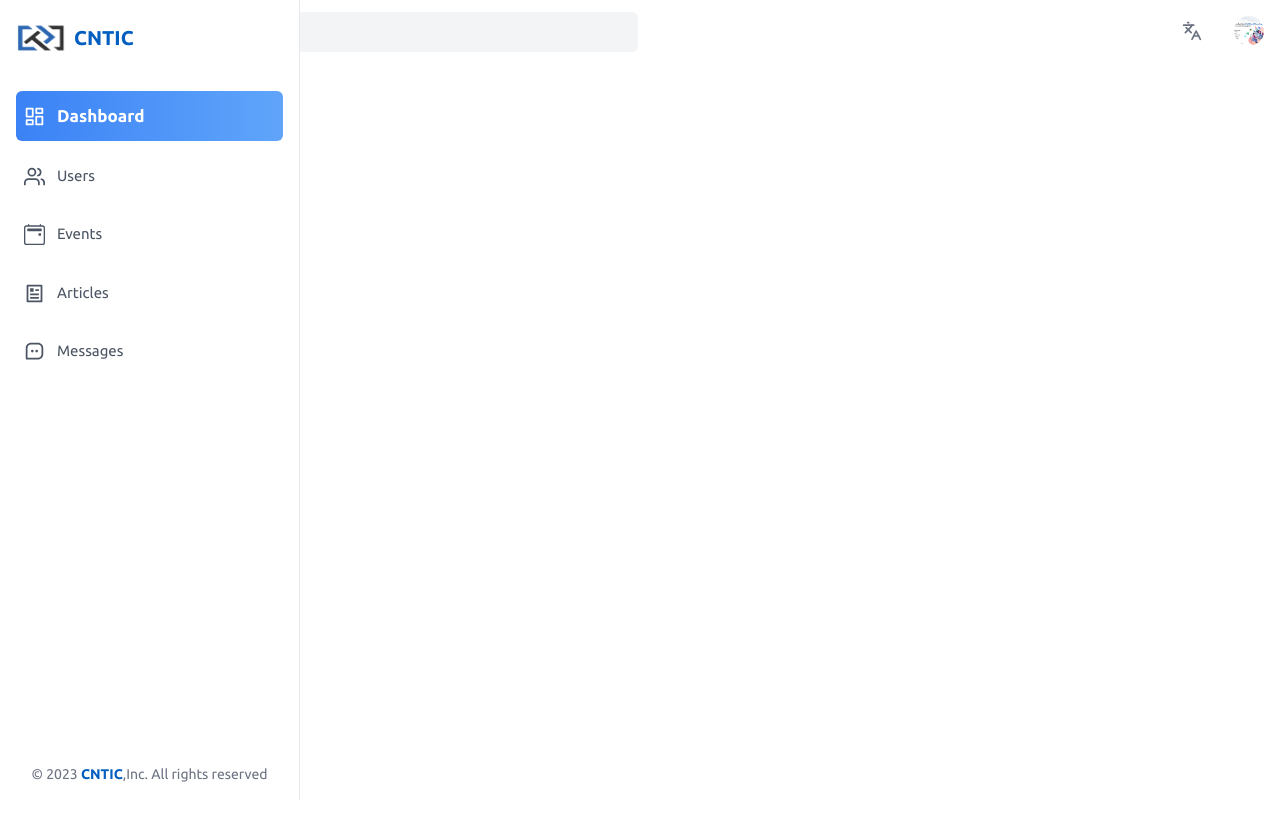
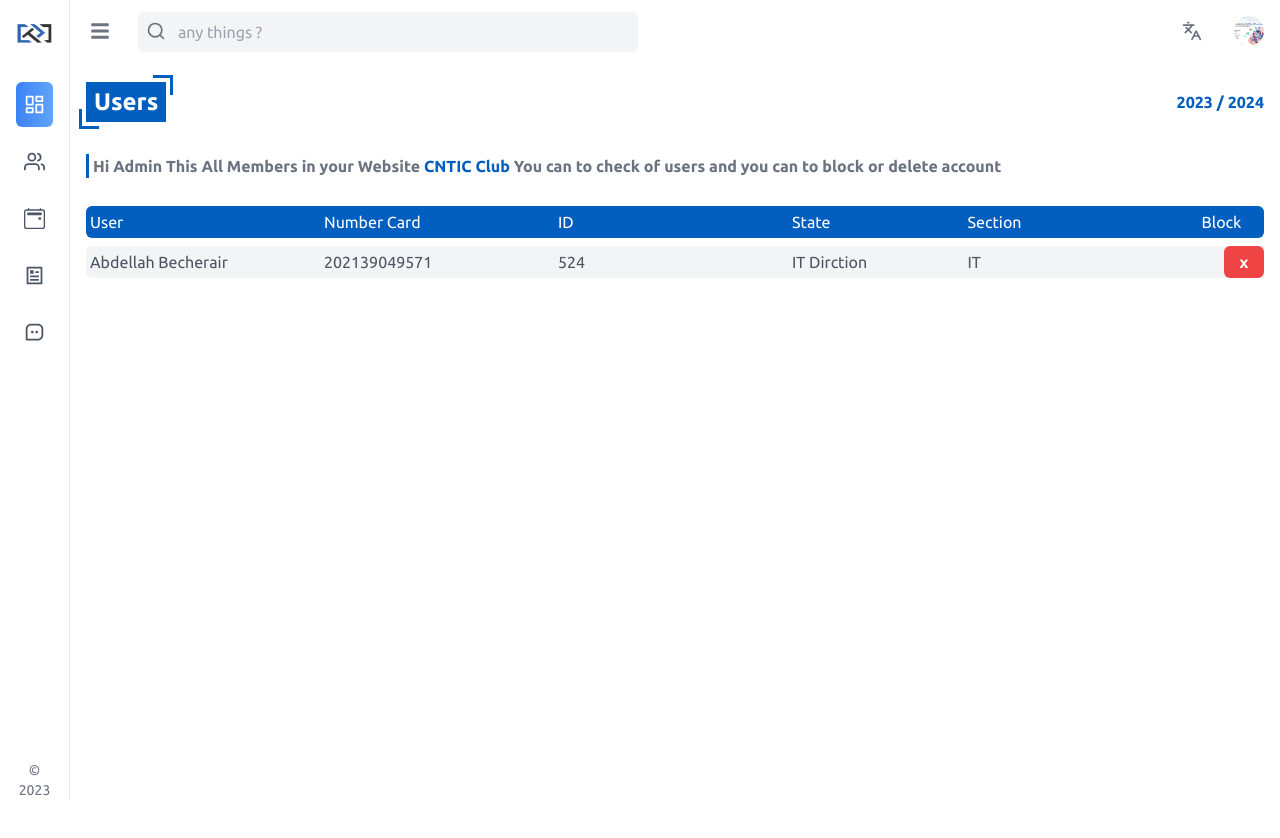
Before and after one commit to Becherair-Abdellah/CNTIC, a React (Vite) app: page /dashboard in a window 1280 px wide. Shown: the top 838 px of the page. After the commit the page ends 800 px from the top, so only its background shows below. Built offline with nearby package versions, Linux system fonts and the light colour scheme; a web font is replaced by a local one.

Commit message:
finish of main page and aside and header in dahsboard

```diff
--- a/src/dashboard/components/Dashboard.jsx
+++ b/src/dashboard/components/Dashboard.jsx
@@ -14,11 +14,11 @@ import Signout from './Signout'
 // import actions
 import {show} from "../redux/Reducers"
 import { show_signout } from '../redux/Reducers'
-import { BrowserRouter } from 'react-router-dom'
+import Users from './Users'
 function Dashboard() {
-  const styles = `main_page relative py-[24px]  animated-bg_test text-white  h-[2000px]`;
+  const showAside = useSelector(({show_and_hide_aside:{aside}})=>aside);
+  const styles = `main_page relative py-[24px] md:ml-[70px] top-[38px] animated-bg_test text-white flex justify-between p-[1rem]`;
   const dispatch = useDispatch();
-  const showAside = useSelector(({show_and_hide_aside:{aside}})=>aside);
   return (
     <div className=''>
       <Signout/>
@@ -66,6 +66,7 @@ function Dashboard() {
       </header>
 
       <div className={styles}>
+        <Users/>
       </div>
       <Aside/>
     </div>
--- a/src/dashboard/components/Users.jsx
+++ b/src/dashboard/components/Users.jsx
@@ -0,0 +1,52 @@
+import React from 'react'
+function Users() {
+  return (
+    <div className='mt-5 w-full '>
+      {/* intro  */}
+      <div className='flex justify-between items-center w-full'>
+        <div>
+        <h1 className="text-2xl relative px-2 py-1 text-white bg-primaryColor text-center font-bold ">
+             Users
+            <span className='w-[20px] h-[3px] absolute top-[-.43rem] right-[-.43rem]  bg-primaryColor'></span>
+    <span className='w-[3px] h-[20px] absolute top-[-.43rem] right-[-.43rem] bg-primaryColor'></span>
+
+    <span className='w-[20px] h-[3px] absolute bottom-[-.43rem] left-[-.43rem] bg-primaryColor'></span>
+    <span className='w-[3px] h-[20px] absolute bottom-[-.43rem] left-[-.43rem] bg-primaryColor'></span></h1>
+        </div>
+        <div className='text-primaryColor font-semibold'>2023 / 2024</div>
+      </div>
+      <p className='text-gray-500 text-md font-semibold mt-8 leading-6 border-l-[3px] border-primaryColor pl-3 md:pl-1'>Hi Admin This All Members in your Website <strong className='text-primaryColor'>CNTIC Club</strong> You can to check of users and you can to block or delete account </p>
+      {/* users  */}
+      <div className='mt-7'>
+        <ul className='text-gray-500 '>
+            <li className=' grid grid-cols-manyCustom bg-primaryColor p-1 text-white rounded-md mb-2'>
+                <span>User</span>
+                <span>Number Card</span>
+                <span>ID</span>
+                <span>State</span>
+                <span>Section</span>
+                <span>Block</span>
+            </li>
+            {/* users  */}
+            <li className=' grid grid-cols-manyCustom bg-gray-100 p-1 text-gray-600 rounded-md mb-2 relative'>
+                <span>Abdellah Becherair</span>
+                <span>202139049571</span>
+                <span>524</span>
+                <span>IT Dirction</span>
+                <span>IT</span>
+                <span
+                    className='text-white bg-red-500 rounded-md cursor-pointer flex justify-center items-center font-bold
+                    absolute right-0 top-0 h-full w-[40px]'>
+                        x
+
+                </span>
+            </li>
+        </ul>
+      </div>
+      {/* statistics */}
+      <div></div>
+    </div>
+  )
+}
+
+export default Users
--- a/src/dashboard/redux/Reducers.js
+++ b/src/dashboard/redux/Reducers.js
@@ -4,7 +4,7 @@ import { createSlice } from '@reduxjs/toolkit'
 
 
 const initialState = {
-  aside: 1,
+  aside: 0,
   signout : 0,
 }
 
--- a/tailwind.config.js
+++ b/tailwind.config.js
@@ -21,6 +21,7 @@ export default {
         custom: "35% auto",
         customMd: "25% auto",
         customXl: "40% auto",
+        manyCustom : "20% 20% 20% 15% 20% 5%"
       },
       width:{
         cuWidth : 'calc(100% - 70px)',
```
Also changed, not shown: src/dashboard/components/Components.jsx (deleted).
